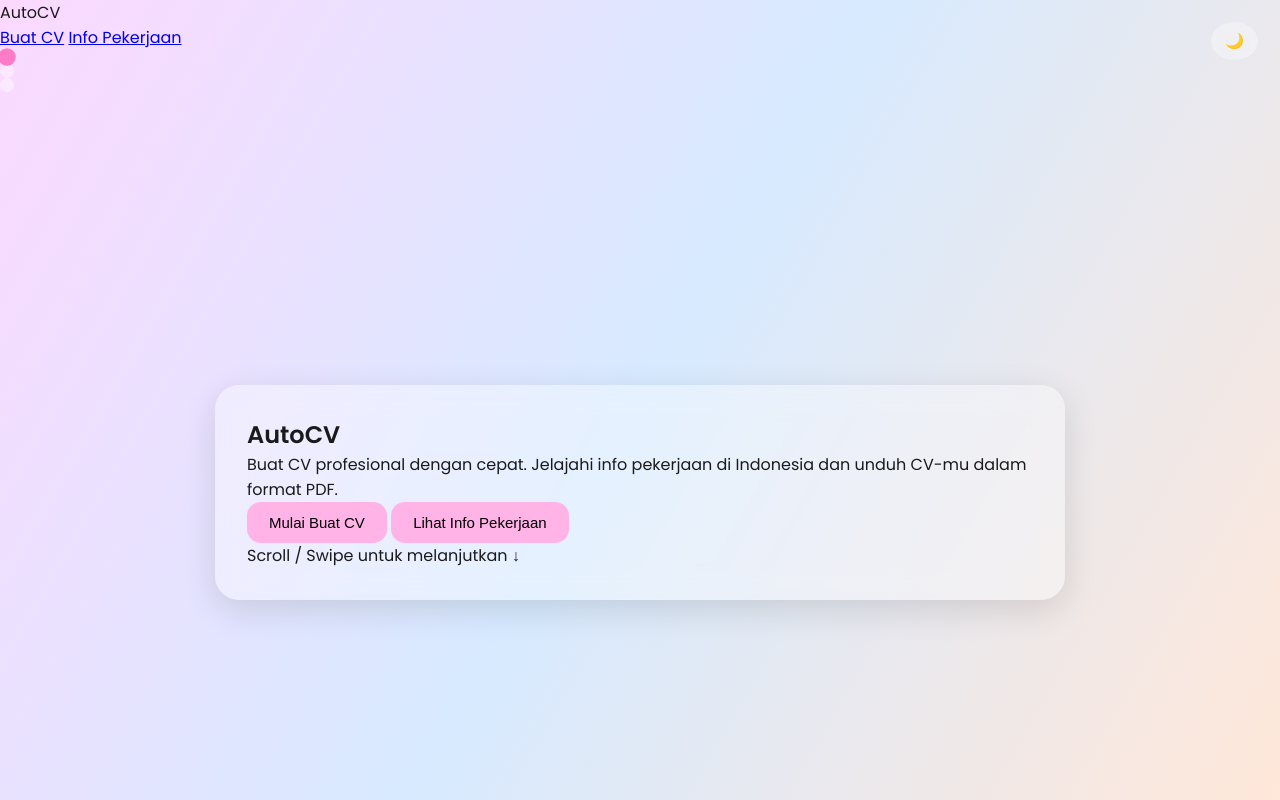
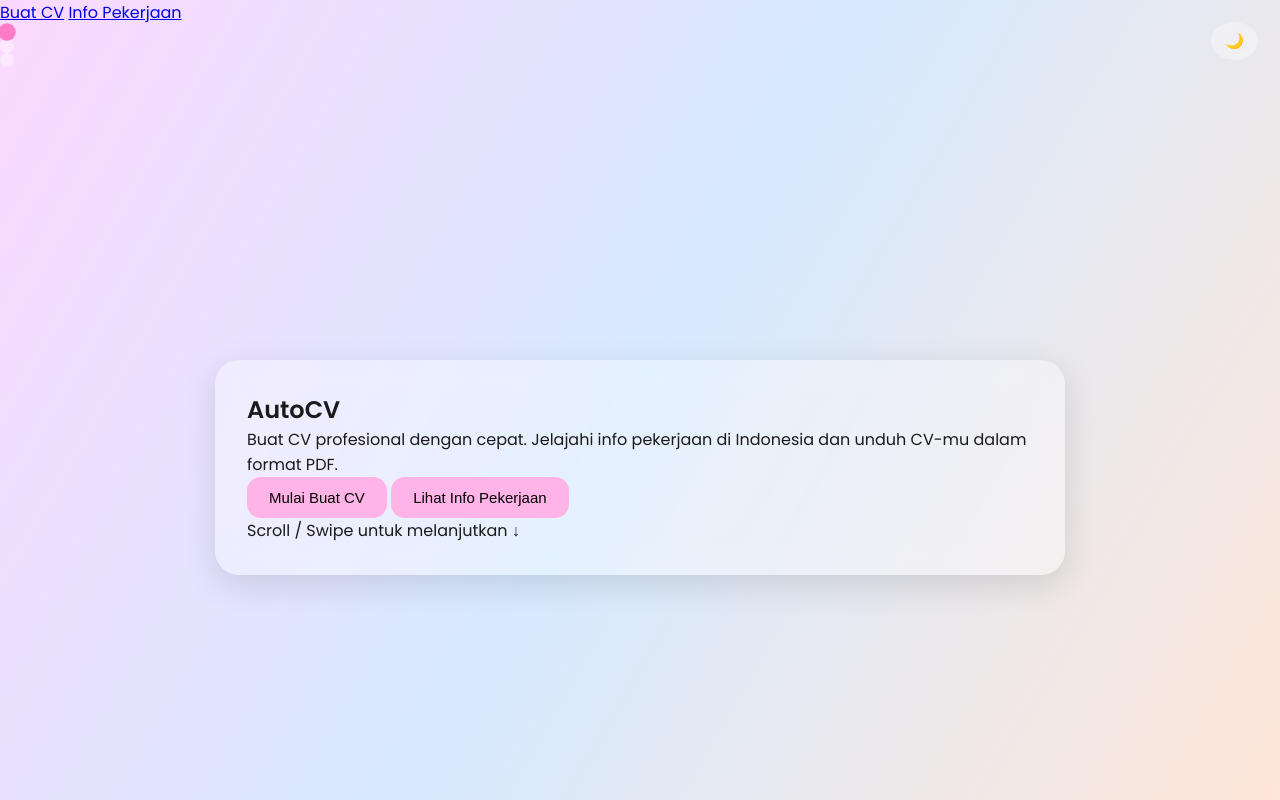
Before and after one commit to anothercee/WebAutoCV, a plain HTML site: page index.html in a window 1280 px wide. Drawn offline with nearby package versions, Linux system fonts and the light colour scheme.

Commit message:
Remove brand div from floating navbar

```diff
--- a/index.html
+++ b/index.html
@@ -18,8 +18,6 @@
 
   <!-- Floating Navbar -->
   <nav class="nav-glass">
-    <div class="brand">AutoCV</div>
-    <div class="nav-actions">
       <button id="themeToggle" title="Toggle theme">🌙</button>
       <a href="#slide2" class="nav-link">Buat CV</a>
       <a href="#slide3" class="nav-link">Info Pekerjaan</a>
```
